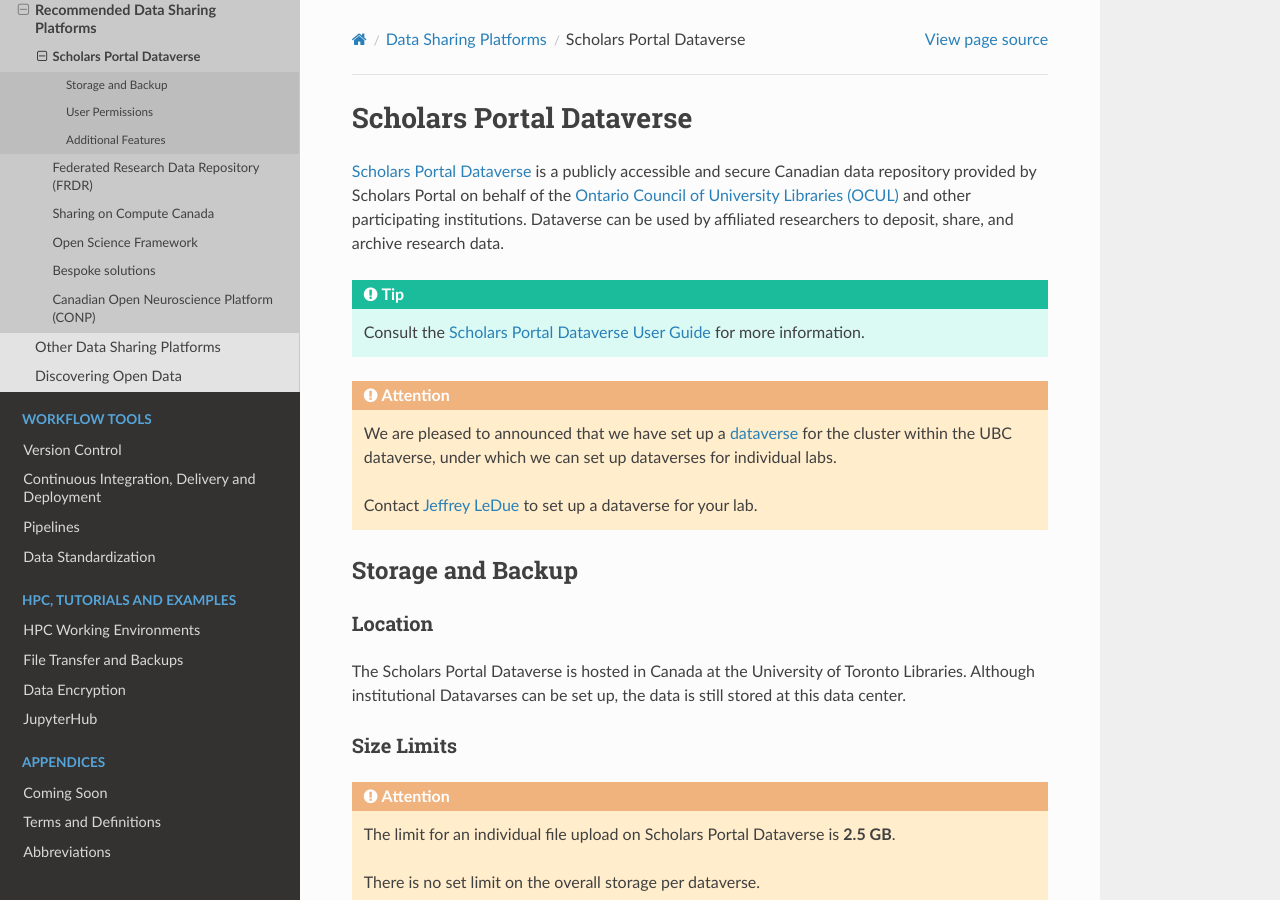
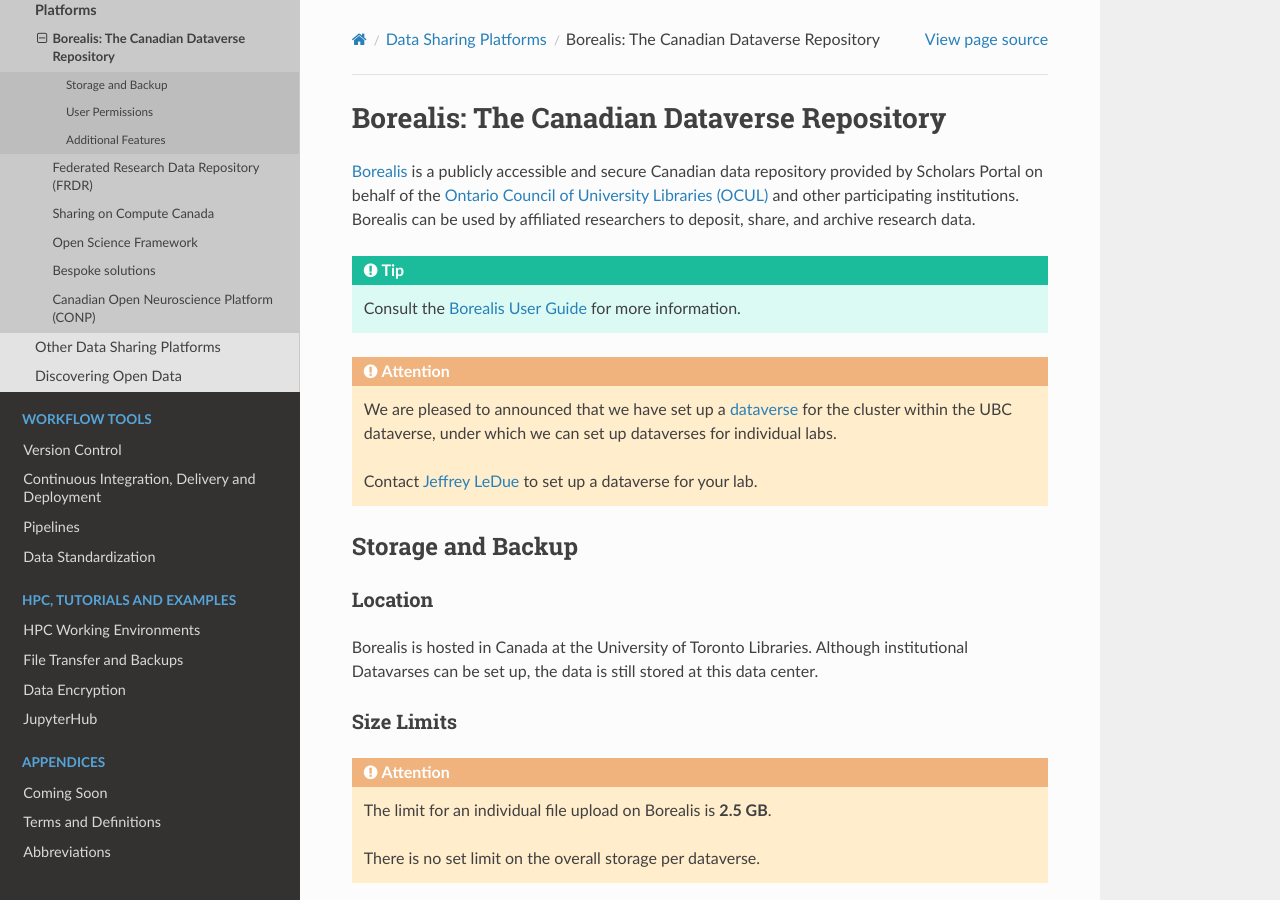
Before and after one commit to ubcbraincircuits/whitepaper, a Sphinx documentation site: the page built from source/data_sharing/dataverse.rst, in a window 1280 px wide and 900 px high. Built offline with Sphinx 7.4.7 and the Read the Docs theme 2.0.0, drawn with Linux system fonts in a browser that asks for light colours; pages that are not in the unit, such as notebooks, are missing from menus.

Commit message:
Update dataverse.rst

```diff
--- a/source/data_sharing/dataverse.rst
+++ b/source/data_sharing/dataverse.rst
@@ -1,12 +1,12 @@
-Scholars Portal Dataverse
+Borealis: The Canadian Dataverse Repository
 =========================
-`Scholars Portal Dataverse <https://dataverse.scholarsportal.info>`_ is a publicly accessible and secure Canadian
+`Borealis <https://dataverse.scholarsportal.info>`_ is a publicly accessible and secure Canadian
 data repository provided by Scholars Portal on behalf of the `Ontario Council of University
-Libraries (OCUL) <https://ocul.on.ca/>`_ and other participating institutions. Dataverse can be used by
+Libraries (OCUL) <https://ocul.on.ca/>`_ and other participating institutions. Borealis can be used by
 affiliated researchers to deposit, share, and archive research data.
 
 .. tip::
-	Consult the `Scholars Portal Dataverse User Guide <https://dataverse.scholarsportal.info/guides/en/latest/user/>`_
+	Consult the `Borealis User Guide <https://dataverse.scholarsportal.info/guides/en/latest/user/>`_
 	for more information.
 
 .. attention::
@@ -21,7 +21,7 @@
 
 Location
 ~~~~~~~~
-The Scholars Portal Dataverse is hosted in Canada at the University of Toronto Libraries.
+Borealis is hosted in Canada at the University of Toronto Libraries.
 Although institutional Datavarses can be set up, the data is still stored at this
 data center.
 
@@ -29,7 +29,7 @@
 ~~~~~~~~~~~
 
 .. attention::
-	The limit for an individual file upload on Scholars Portal Dataverse is **2.5 GB**.
+	The limit for an individual file upload on Borealis is **2.5 GB**.
 
 	There is no set limit on the overall storage per dataverse.
 
```
